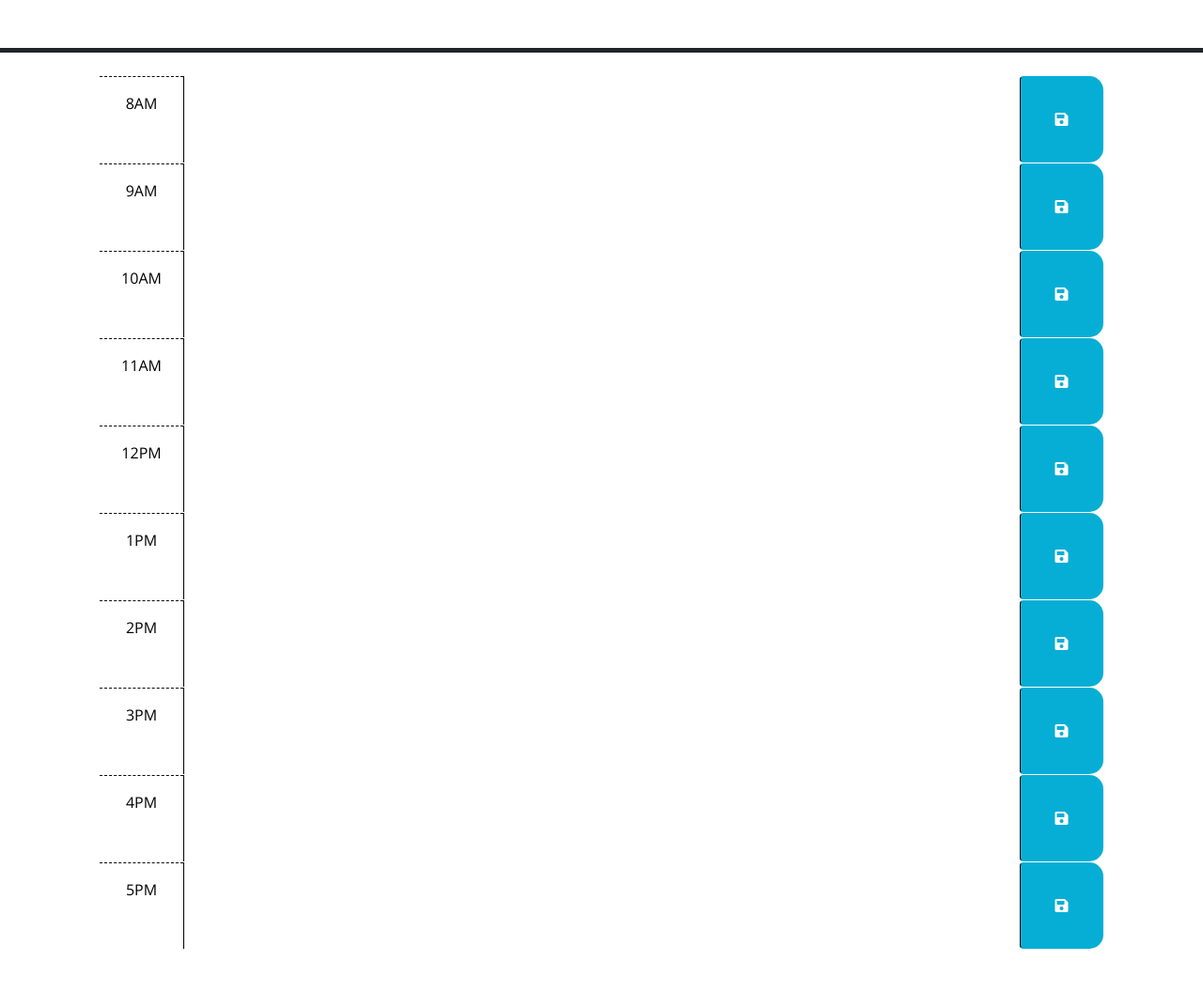
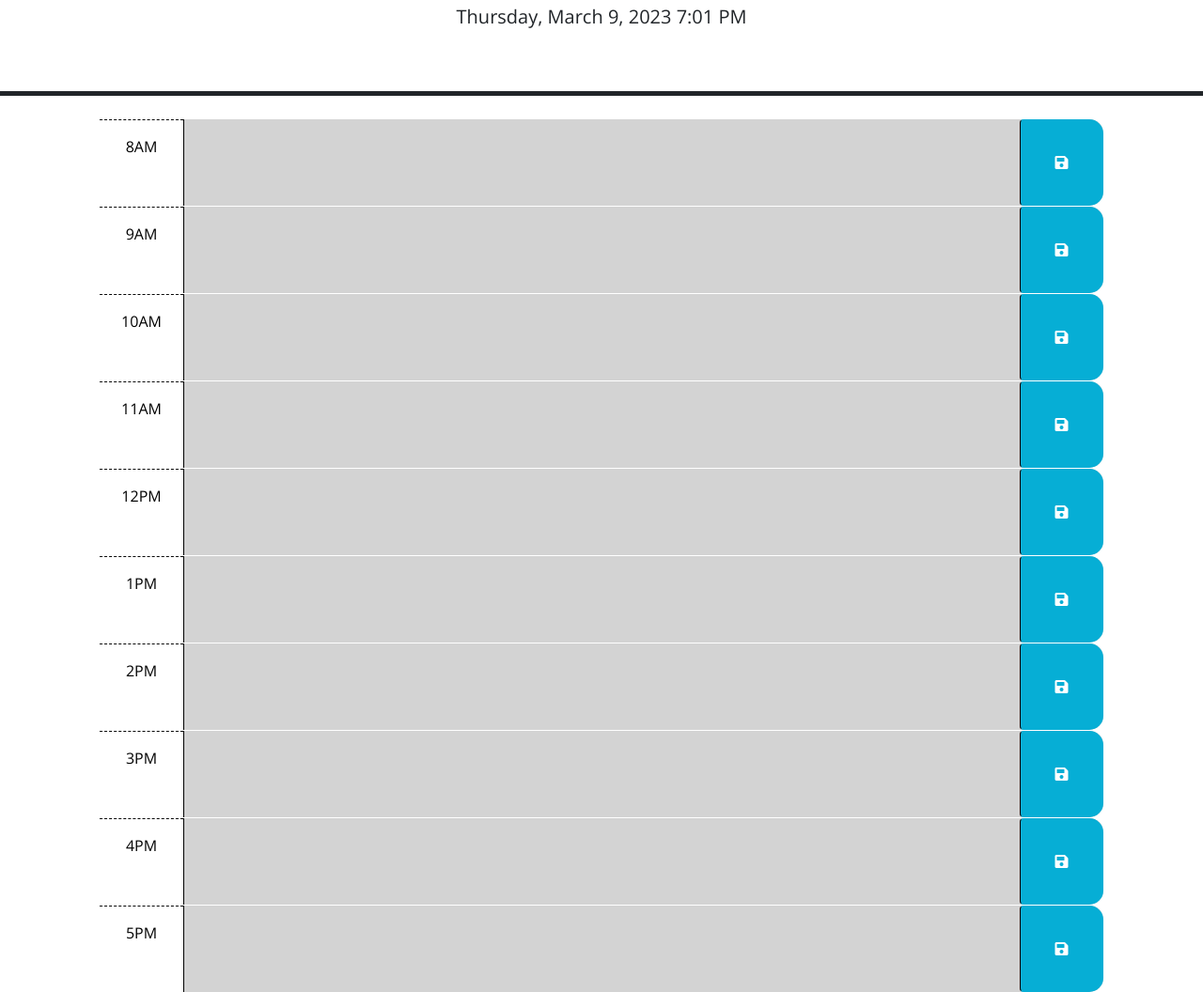
Before and after one commit to smcage2/Work-Day-Scheduler, a plain HTML site: page index.html in a window 1280 px wide. Shown: the part 176-1232 px from the top of the page at 94% size. Before the commit the page ends 1186 px from the top, so only its background shows below. Drawn offline with nearby package versions, Linux system fonts and the light colour scheme.

Commit message:
updated javascript per acceptance criteria

```diff
--- a/assets/script.js
+++ b/assets/script.js
@@ -2,22 +2,65 @@
 // the code isn't run until the browser has finished rendering all the elements
 // in the html.
 $(function () {
+
+ // TODO: Add code to display the current date in the header of the page.
+  var today = dayjs().format('dddd, MMMM D, YYYY h:mm A');
+  $("#currentDay").text(today);
+
+
   // TODO: Add a listener for click events on the save button. This code should
   // use the id in the containing time-block as a key to save the user input in
   // local storage. HINT: What does `this` reference in the click listener
   // function? How can DOM traversal be used to get the "hour-x" id of the
   // time-block containing the button that was clicked? How might the id be
   // useful when saving the description in local storage?
+  $(".saveBtn").on("click", function () {
+
+    var time = $(this).siblings(".hour").text();
+    var text = $(this).siblings(".description").val();
+
+    localStorage.setItem(time, text);
+
+  });
+
   //
   // TODO: Add code to apply the past, present, or future class to each time
   // block by comparing the id to the current hour. HINTS: How can the id
   // attribute of each time-block be used to conditionally add or remove the
   // past, present, and future classes? How can Day.js be used to get the
   // current hour in 24-hour time?
-  //
+  function colorCoding() {
+    var hour = dayjs().format('H');
+
+    $(".time-block").each(function() {
+        var timeBlock = parseInt($(this).attr("id"));
+
+        if (timeBlock > hour) {
+            $(this).addClass("future"); //green
+        } else if (timeBlock == hour) {
+            $(this).addClass("present");//red
+        } else {
+            $(this).addClass("past");//gray
+        }
+    })
+};
+
   // TODO: Add code to get any user input that was saved in localStorage and set
   // the values of the corresponding textarea elements. HINT: How can the id
   // attribute of each time-block be used to do this?
-  //
-  // TODO: Add code to display the current date in the header of the page.
+function savedData() {
+
+    $(".hour").each(function() {
+        console.log(this)
+        var time = $(this).text();
+        var text = localStorage.getItem(time);
+
+        if(text !== null) {
+            $(this).siblings(".description").val(text);
+        }
+    });
+};
+
+colorCoding();
+savedData();
 });
--- a/index.html
+++ b/index.html
@@ -31,7 +31,7 @@
     <div class="container-lg px-5">
 
       <!-- //time blocks for  8am to 5pm work day -->
-      <div id="hour-8" class="row time-block">
+      <div id="8" class="row time-block">
         <div class="col-2 col-md-1 hour text-center py-3">8AM</div>
         <textarea class="col-8 col-md-10 description" rows="3"> </textarea>
         <button class="btn saveBtn col-2 col-md-1" aria-label="save">
@@ -39,7 +39,7 @@
         </button>
       </div>
 
-      <div id="hour-9" class="row time-block">
+      <div id="9" class="row time-block">
         <div class="col-2 col-md-1 hour text-center py-3">9AM</div>
         <textarea class="col-8 col-md-10 description" rows="3"> </textarea>
         <button class="btn saveBtn col-2 col-md-1" aria-label="save">
@@ -48,7 +48,7 @@
       </div>
 
 
-      <div id="hour-10" class="row time-block">
+      <div id="10" class="row time-block">
         <div class="col-2 col-md-1 hour text-center py-3">10AM</div>
         <textarea class="col-8 col-md-10 description" rows="3"> </textarea>
         <button class="btn saveBtn col-2 col-md-1" aria-label="save">
@@ -56,7 +56,7 @@
         </button>
       </div>
 
-      <div id="hour-11" class="row time-block">
+      <div id="11" class="row time-block">
         <div class="col-2 col-md-1 hour text-center py-3">11AM</div>
         <textarea class="col-8 col-md-10 description" rows="3"> </textarea>
         <button class="btn saveBtn col-2 col-md-1" aria-label="save">
@@ -64,7 +64,7 @@
         </button>
       </div>
 
-      <div id="hour-12" class="row time-block">
+      <div id="12" class="row time-block">
         <div class="col-2 col-md-1 hour text-center py-3">12PM</div>
         <textarea class="col-8 col-md-10 description" rows="3"> </textarea>
         <button class="btn saveBtn col-2 col-md-1" aria-label="save">
@@ -72,7 +72,7 @@
         </button>
       </div>
 
-      <div id="hour-13" class="row time-block">
+      <div id="13" class="row time-block">
         <div class="col-2 col-md-1 hour text-center py-3">1PM</div>
         <textarea class="col-8 col-md-10 description" rows="3"> </textarea>
         <button class="btn saveBtn col-2 col-md-1" aria-label="save">
@@ -80,7 +80,7 @@
         </button>
       </div>
 
-      <div id="hour-14" class="row time-block">
+      <div id="14" class="row time-block">
         <div class="col-2 col-md-1 hour text-center py-3">2PM</div>
         <textarea class="col-8 col-md-10 description" rows="3"> </textarea>
         <button class="btn saveBtn col-2 col-md-1" aria-label="save">
@@ -88,7 +88,7 @@
         </button>
       </div>
 
-      <div id="hour-15" class="row time-block">
+      <div id="15" class="row time-block">
         <div class="col-2 col-md-1 hour text-center py-3">3PM</div>
         <textarea class="col-8 col-md-10 description" rows="3"> </textarea>
         <button class="btn saveBtn col-2 col-md-1" aria-label="save">
@@ -96,7 +96,7 @@
         </button>
       </div>
 
-      <div id="hour-16" class="row time-block">
+      <div id="16" class="row time-block">
         <div class="col-2 col-md-1 hour text-center py-3">4PM</div>
         <textarea class="col-8 col-md-10 description" rows="3"> </textarea>
         <button class="btn saveBtn col-2 col-md-1" aria-label="save">
@@ -104,7 +104,7 @@
         </button>
       </div>
 
-      <div id="hour-17" class="row time-block">
+      <div id="17" class="row time-block">
         <div class="col-2 col-md-1 hour text-center py-3">5PM</div>
         <textarea class="col-8 col-md-10 description" rows="3"> </textarea>
         <button class="btn saveBtn col-2 col-md-1" aria-label="save">
```
